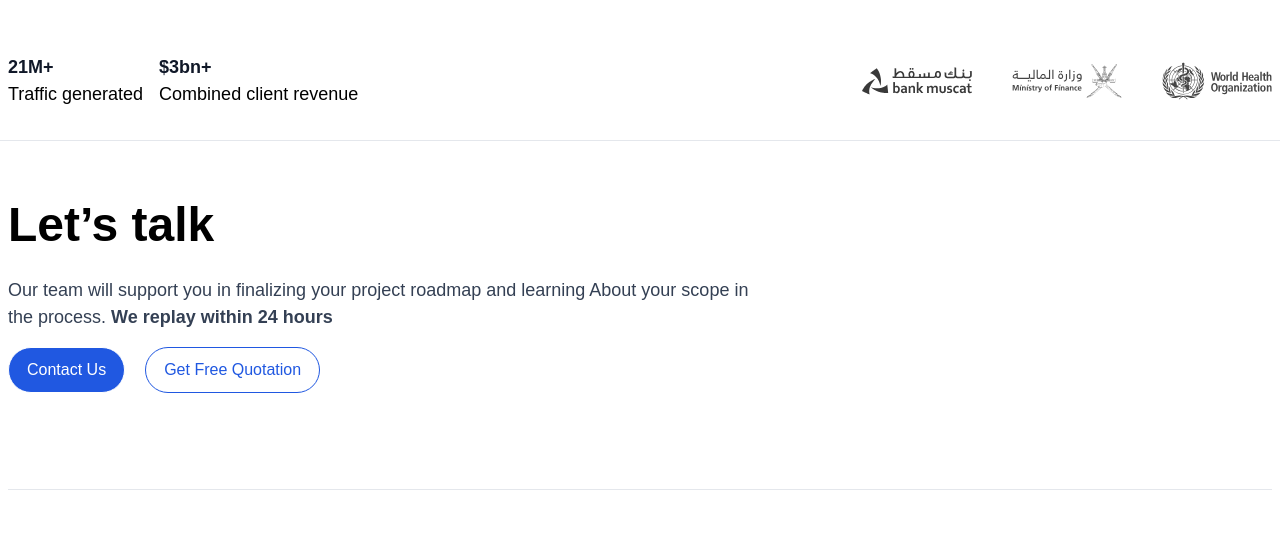
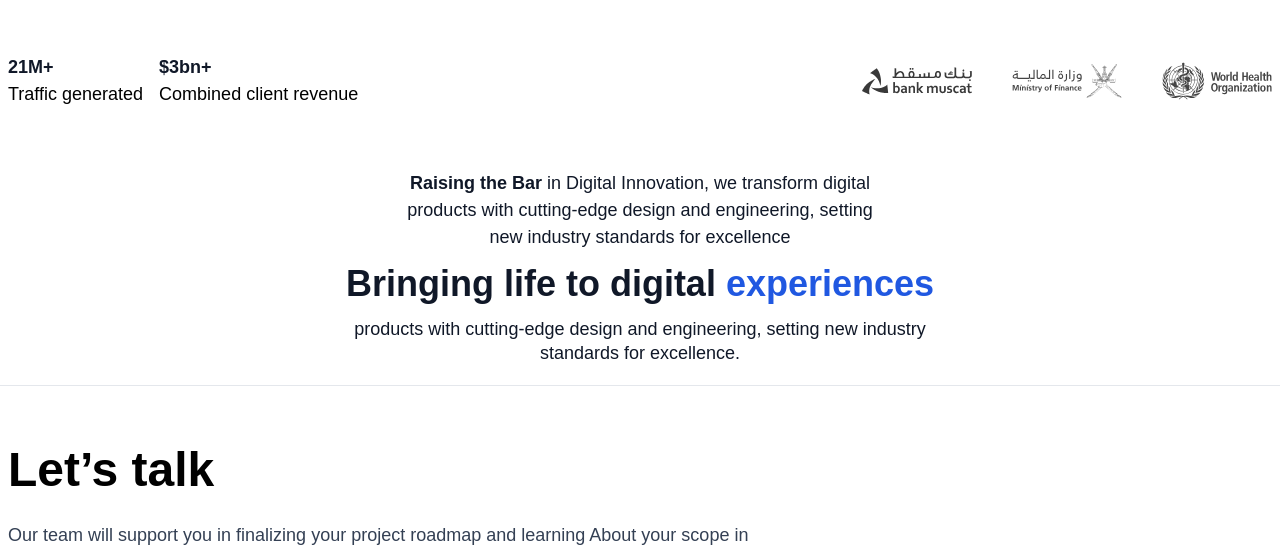
Before and after one commit to foullanifatimazohra/foxcode_frontend, a Next.js app: page /en in a window 1280 px wide. Shown: the part 779-1331 px from the top of the page. Built offline with nearby package versions, Linux system fonts and the light colour scheme.

Commit message:
feat(components): implement magnetic framer

```diff
--- a/locales/ar.json
+++ b/locales/ar.json
@@ -3,7 +3,17 @@
     "hero": {
       "title": "Creating <highlight>High-Performance</highlight> Digital Solutions.",
       "paragraph": "From concept to execution, transforming businesses with world-class digital user experiences, mobile apps, web portals, and products",
-      "cta": "🚀  Book 30m session"
+      "cta": "🚀  Book 30m session",
+      "info": [
+        {
+          "count": "21M+",
+          "text": "Traffic generated  "
+        },
+        {
+          "count": "$3bn+",
+          "text": "Combined client revenue "
+        }
+      ]
     },
     "cta": {
       "startAProject": "Start a project"
@@ -11,9 +21,36 @@
     "about": {
       "paragraph": "<b>Raising the Bar</b> in Digital Innovation, we transform digital products with cutting-edge design and engineering, setting new industry standards for excellence",
       "experience": {
-        "title": "Bringing life to digital <brand>experiences</brand>",
+        "title": "Bringing life to digital <highlight>experiences</highlight>",
         "paragraph": "products with cutting-edge design and engineering, setting new industry standards for excellence."
-      }
+      },
+      "cards": [
+        { "count": "+1,7m", "text": "Digital products users" },
+        {
+          "count": "+1.3m",
+          "text": "Combined app downloads"
+        },
+        {
+          "count": "2018",
+          "text": "Year founded"
+        },
+        {
+          "count": "+14",
+          "text": "Industries served"
+        },
+        {
+          "count": "+60",
+          "text": "Projects"
+        },
+        {
+          "count": "+100",
+          "text": "Success partners"
+        },
+        {
+          "count": "+14",
+          "text": "Industries served"
+        }
+      ]
     }
   },
   "header": {
--- a/locales/en.json
+++ b/locales/en.json
@@ -21,7 +21,7 @@
     "about": {
       "paragraph": "<b>Raising the Bar</b> in Digital Innovation, we transform digital products with cutting-edge design and engineering, setting new industry standards for excellence",
       "experience": {
-        "title": "Bringing life to digital <brand>experiences</brand>",
+        "title": "Bringing life to digital <highlight>experiences</highlight>",
         "paragraph": "products with cutting-edge design and engineering, setting new industry standards for excellence."
       },
       "cards": [
--- a/package.json
+++ b/package.json
@@ -13,6 +13,7 @@
   "dependencies": {
     "eslint-config-prettier": "^9.1.0",
     "eslint-plugin-prettier": "^5.2.1",
+    "framer-motion": "^11.3.19",
     "husky": "^9.1.3",
     "lucide-react": "^0.417.0",
     "next": "14.2.5",
--- a/src/app/[locale]/page.tsx
+++ b/src/app/[locale]/page.tsx
@@ -1,9 +1,11 @@
 import Hero from "@/views/home/Hero";
+import About from "@/views/home/About";
 
 export default function Home() {
   return (
     <main>
       <Hero />
+      <About />
     </main>
   );
 }
--- /dev/null
+++ b/src/components/ui/magnetic-framer/index.tsx
@@ -0,0 +1,44 @@
+"use client";
+
+import { useRef, useState, MouseEvent, ReactNode } from "react";
+import { motion } from "framer-motion";
+
+interface FramerProps {
+  children: ReactNode;
+}
+
+const MagneticFramer: React.FC<FramerProps> = ({ children }) => {
+  const ref = useRef<HTMLDivElement | null>(null);
+  const [position, setPosition] = useState({ x: 0, y: 0 });
+
+  const handleMouse = (e: MouseEvent<HTMLDivElement>) => {
+    if (ref.current) {
+      const { clientX, clientY } = e;
+      const { height, width, left, top } = ref.current.getBoundingClientRect();
+      const middleX = clientX - (left + width / 2);
+      const middleY = clientY - (top + height / 2);
+      setPosition({ x: middleX, y: middleY });
+    }
+  };
+
+  const reset = () => {
+    setPosition({ x: 0, y: 0 });
+  };
+
+  const { x, y } = position;
+
+  return (
+    <motion.div
+      style={{ position: "relative" }}
+      ref={ref}
+      onMouseMove={handleMouse}
+      onMouseLeave={reset}
+      animate={{ x, y }}
+      transition={{ type: "spring", stiffness: 150, damping: 15, mass: 0.1 }}
+    >
+      {children}
+    </motion.div>
+  );
+};
+
+export default MagneticFramer;
--- /dev/null
+++ b/src/views/home/About.tsx
@@ -0,0 +1,38 @@
+import { getTranslations } from "next-intl/server";
+
+async function About() {
+  const t = await getTranslations();
+
+  return (
+    <section className="flex justify-center items-center my-5 text-center flex-col">
+      <p
+        className="text-body mt-2.5 font-normal text-primary-gray-900 max-w-[50ch]"
+        dangerouslySetInnerHTML={{
+          __html: t.markup("home.about.paragraph", {
+            b: (chunks: string) => `<b class="font-bold">${chunks}</b>`,
+          }),
+        }}
+      />
+      {renderDigitalExperience(t)}
+    </section>
+  );
+}
+
+const renderDigitalExperience = (t: any) => (
+  <div>
+    <h2
+      className="text-h2 text-center leading-[66px] text-primary-gray-900 font-bold"
+      dangerouslySetInnerHTML={{
+        __html: t.markup("home.about.experience.title", {
+          highlight: (chunks: string) =>
+            `<span class="text-primary-brand-500">${chunks}</span>`,
+        }),
+      }}
+    />
+    <p className="text-body text-primary-gray-900 font-normal leading-6 text-center max-w-[60ch]">
+      {t("home.about.experience.paragraph")}
+    </p>
+  </div>
+);
+
+export default About;
--- a/src/views/home/Hero.tsx
+++ b/src/views/home/Hero.tsx
@@ -1,6 +1,7 @@
 import React from "react";
 import { getTranslations } from "next-intl/server";
 import Image from "next/image";
+import MagneticFramer from "@/components/ui/magnetic-framer";
 import Button from "@/components/ui/Button";
 
 import Mask from "../../../public/assets/images/home/mask.svg";
@@ -27,7 +28,10 @@ async function Hero() {
       <p className="text-body text-primary-gray-900 font-normal leading-6 text-center max-w-[60ch]">
         {t("home.hero.paragraph")}
       </p>
-      <Button size="xlarge">{t("home.hero.cta")}</Button>
+      <MagneticFramer>
+        <Button size="xlarge">{t("home.hero.cta")}</Button>
+      </MagneticFramer>
+
       {maskVideo}
       {renderInfo(t)}
     </section>
```
Also changed, not shown: 1 other file (tests, documents, lock files or other folders).
